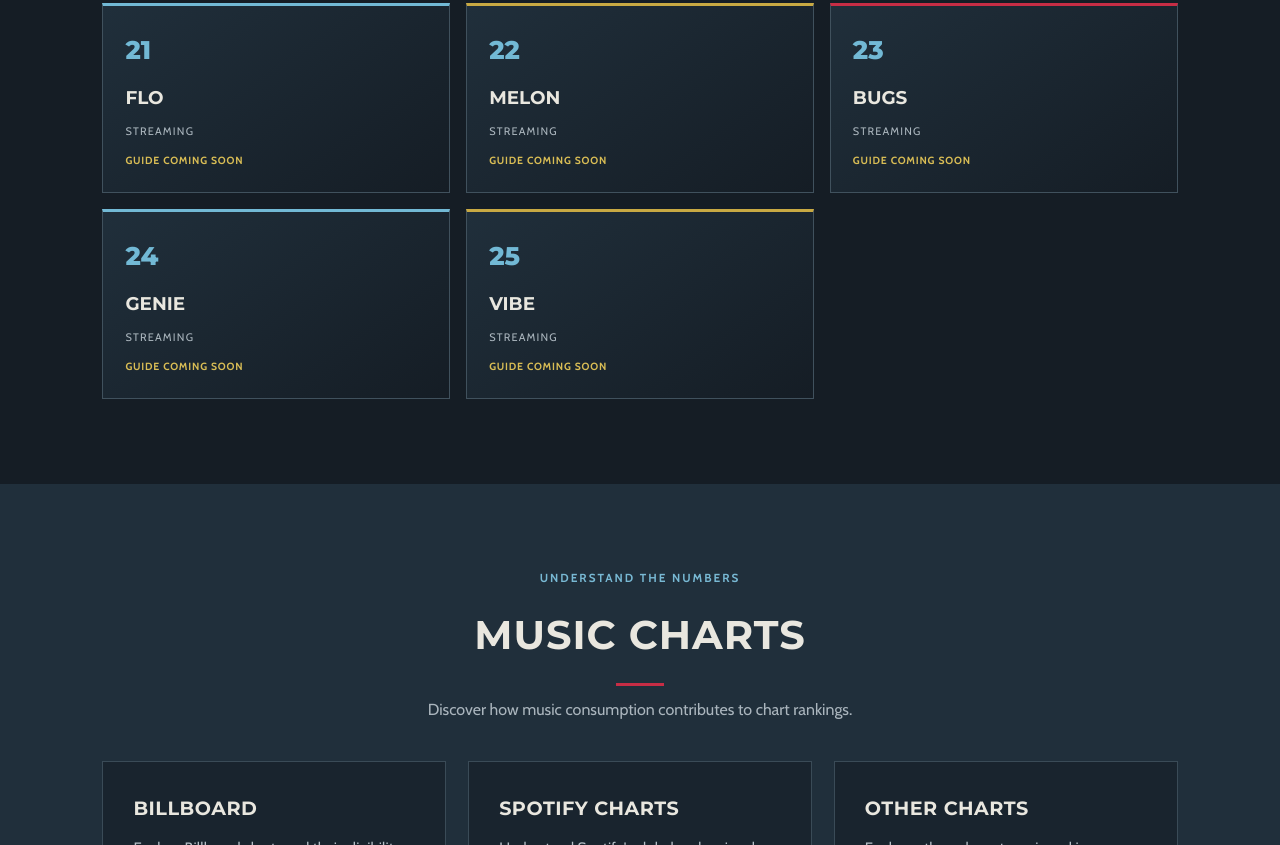
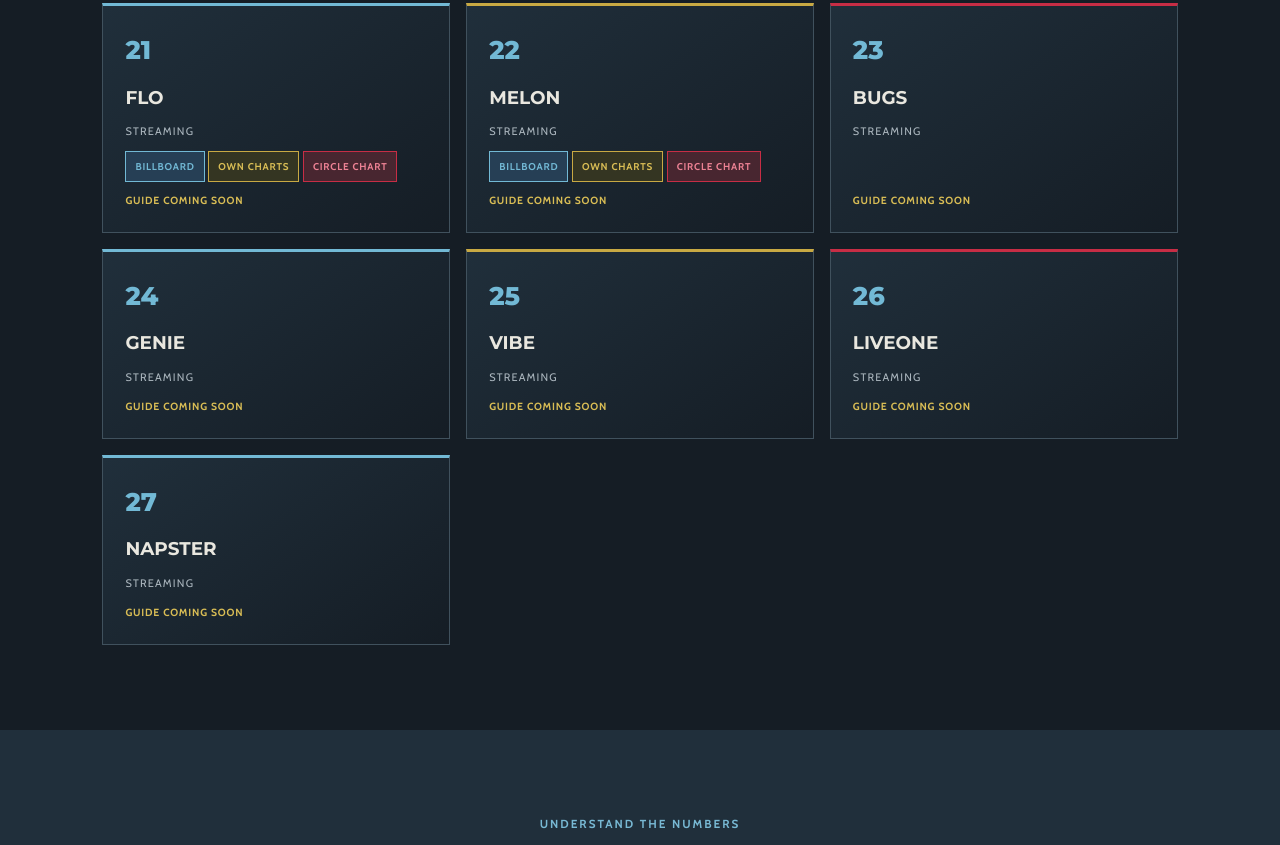
Before and after one commit to SantosBravosUS/StreamingGuide, a plain HTML site: page index.html in a window 1280 px wide. Shown: the part 3547-4392 px from the top of the page. Drawn offline with nearby package versions, Linux system fonts and the light colour scheme; a script that the page names is missing.

Commit message:
Update platform directory and chart tags

```diff
--- a/index.html
+++ b/index.html
@@ -247,10 +247,10 @@
                     <span class="platform-status coming-soon">GUIDE COMING SOON</span>
                 </article>
 
-                <article class="platform-card" data-name="recochoku" data-type="streaming">
+                <article class="platform-card" data-name="recochoku" data-type="purchase">
                     <span class="platform-number">17</span>
                     <h4>RecoChoku</h4>
-                    <span class="platform-type">MUSIC SERVICE</span>
+                    <span class="platform-type">DIGITAL PURCHASES</span>
                     <div class="platform-chart-tags">
                         <span class="chart-tag billboard">BILLBOARD JAPAN</span>
                         <span class="chart-tag regional">ORICON</span>
@@ -300,6 +300,11 @@
                     <span class="platform-number">21</span>
                     <h4>FLO</h4>
                     <span class="platform-type">STREAMING</span>
+                    <div class="platform-chart-tags">
+                        <span class="chart-tag billboard" title="Eligible for Billboard South Korea Songs and select Billboard Global charts.">BILLBOARD</span>
+                        <span class="chart-tag platform">OWN CHARTS</span>
+                        <span class="chart-tag regional">CIRCLE CHART</span>
+                    </div>
                     <span class="platform-status coming-soon">GUIDE COMING SOON</span>
                 </article>
 
@@ -307,6 +312,11 @@
                     <span class="platform-number">22</span>
                     <h4>Melon</h4>
                     <span class="platform-type">STREAMING</span>
+                    <div class="platform-chart-tags">
+                        <span class="chart-tag billboard">BILLBOARD</span>
+                        <span class="chart-tag platform">OWN CHARTS</span>
+                        <span class="chart-tag regional">CIRCLE CHART</span>
+                    </div>
                     <span class="platform-status coming-soon">GUIDE COMING SOON</span>
                 </article>
 
@@ -327,6 +337,20 @@
                 <article class="platform-card" data-name="vibe" data-type="streaming">
                     <span class="platform-number">25</span>
                     <h4>VIBE</h4>
+                    <span class="platform-type">STREAMING</span>
+                    <span class="platform-status coming-soon">GUIDE COMING SOON</span>
+                </article>
+
+                <article class="platform-card" data-name="liveone" data-type="streaming">
+                    <span class="platform-number">26</span>
+                    <h4>LiveOne</h4>
+                    <span class="platform-type">STREAMING</span>
+                    <span class="platform-status coming-soon">GUIDE COMING SOON</span>
+                </article>
+
+                <article class="platform-card" data-name="napster" data-type="streaming">
+                    <span class="platform-number">27</span>
+                    <h4>Napster</h4>
                     <span class="platform-type">STREAMING</span>
                     <span class="platform-status coming-soon">GUIDE COMING SOON</span>
                 </article>
```
